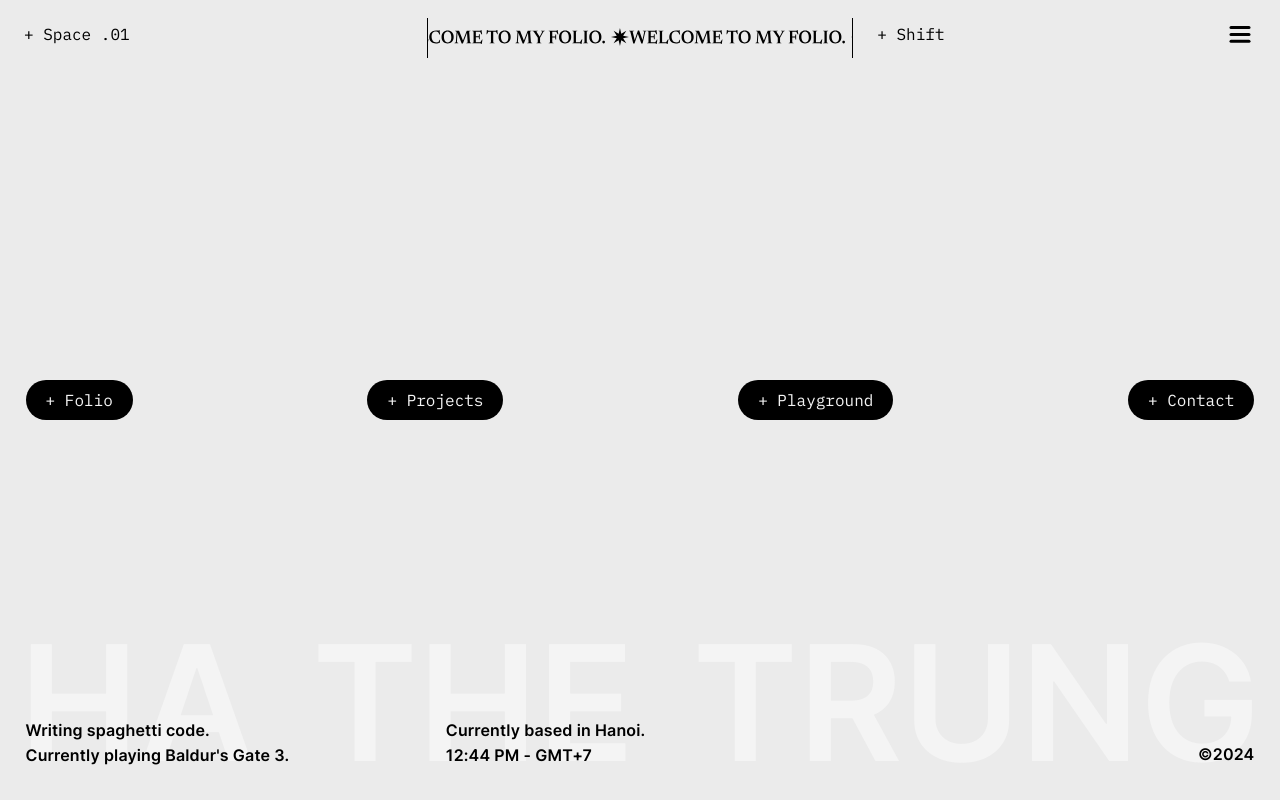
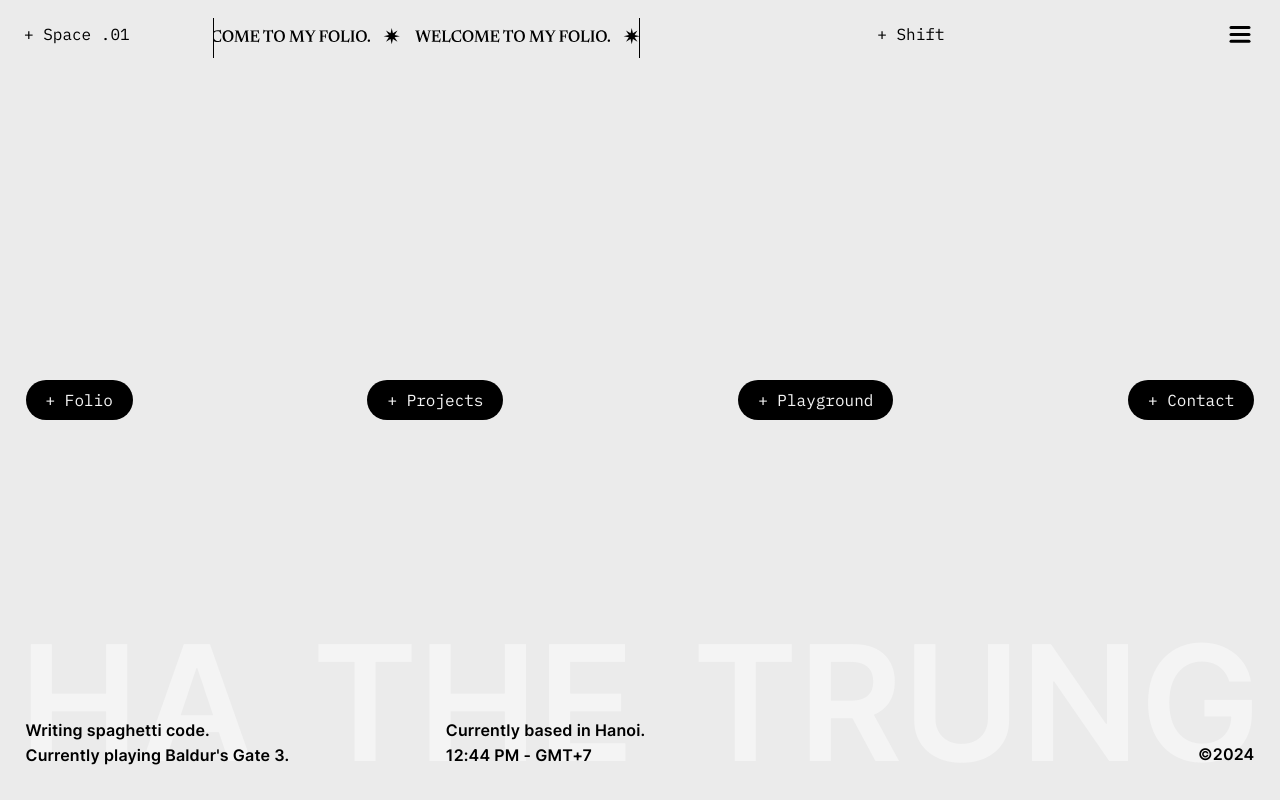
Before and after one commit to ta-ke-sh1/blueprint-main, a React (Create React App) app: page / in a window 1280 px wide. Built offline with nearby package versions, Linux system fonts and the light colour scheme.

Commit message:
small tweak

```diff
--- a/src/components/marquee/marquee.js
+++ b/src/components/marquee/marquee.js
@@ -68,67 +68,28 @@
 
 const Svg = (props) => {
   return (
-    <svg xmlns="http://www.w3.org/2000/svg" width={props.baseWidth} viewBox="0 0 240 18" fill="none" className="svg-box horizontal-item">
-      <path
-        d="M9.226 4.81132L5.54789 15.4245H4.28381L1.29919 3.62264L0 3.06604V2.66981H5.15286V3.06604L3.67811 3.60377L5.96925 12.9528H5.45133L8.91876 2.5566H10.2179L13.9751 13.1698L13.2465 13.3679L15.3445 3.60377L13.8961 3.06604V2.66981H17.6707V3.06604L16.4066 3.60377L13.6239 15.4245H12.3598L8.58518 4.99057L9.226 4.81132Z"
-        fill="black"
-      />
-      <path
-        d="M25.7584 6.20755V11.1509H24.9772L24.784 9.20755H20.588V8.15094H24.784L24.9772 6.20755H25.7584ZM28.111 6.30189L27.637 6.41509L25.8901 3.37736L26.5309 3.73585H20.588V2.66981H26.1798L27.2244 2.10377H27.4526L28.111 6.30189ZM26.1447 14.6132L28.0232 11.4057L28.4358 11.5283L27.7335 15.9528H27.4965L26.3729 15.3113H20.588V14.2453H26.6362L26.1447 14.6132ZM18.2354 15.3113V14.9151L19.5434 14.3868V3.59434L18.2354 3.06604V2.66981H21.8082V15.3113H18.2354Z"
-        fill="black"
-      />
+    <svg xmlns="http://www.w3.org/2000/svg" width={props.baseWidth - 15} viewBox="0 0 249 18" fill="none" className="svg-box horizontal-item" style={{
+      marginRight: '15px'
+    }}>
+      <path d="M9.226 4.81132L5.54789 15.4245H4.28381L1.29919 3.62264L0 3.06604V2.66981H5.15286V3.06604L3.67811 3.60377L5.96925 12.9528H5.45133L8.91876 2.5566H10.2179L13.9751 13.1698L13.2465 13.3679L15.3445 3.60377L13.8961 3.06604V2.66981H17.6707V3.06604L16.4066 3.60377L13.6239 15.4245H12.3598L8.58518 4.99057L9.226 4.81132Z" fill="black" />
+      <path d="M25.7584 6.20755V11.1509H24.9771L24.784 9.20755H20.588V8.15094H24.784L24.9771 6.20755H25.7584ZM28.111 6.30189L27.637 6.41509L25.8901 3.37736L26.5309 3.73585H20.588V2.66981H26.1798L27.2244 2.10377H27.4526L28.111 6.30189ZM26.1447 14.6132L28.0232 11.4057L28.4358 11.5283L27.7335 15.9528H27.4965L26.3729 15.3113H20.588V14.2453H26.6362L26.1447 14.6132ZM18.2354 15.3113V14.9151L19.5434 14.3868V3.59434L18.2354 3.06604V2.66981H21.8082V15.3113H18.2354Z" fill="black" />
       <path d="M38.6978 16H38.3993L37.2055 15.3113H31.9209V14.2453H37.9253L36.9772 14.6038L39.0489 11.1604L39.5054 11.283L38.6978 16ZM33.1411 3.59434V15.3113H29.5683V14.9151L30.8763 14.3868V3.59434L29.5683 3.06604V2.66981H34.4579V3.06604L33.1411 3.59434Z" fill="black" />
-      <path
-        d="M47.4488 14.4528C47.8467 14.4528 48.2271 14.4182 48.59 14.3491C48.9528 14.2736 49.342 14.1478 49.7575 13.9717L49.2396 14.3868L50.6968 11.6509H51.1883L50.8284 14.8208C50.3485 15.0409 49.778 15.2138 49.1167 15.3396C48.4554 15.4717 47.7472 15.5377 46.9923 15.5377C45.9623 15.5377 45.0318 15.3962 44.2008 15.1132C43.3756 14.8302 42.6705 14.4119 42.0852 13.8585C41.5 13.305 41.0523 12.6321 40.7422 11.8396C40.432 11.0409 40.2769 10.1289 40.2769 9.10377C40.2769 7.77044 40.5607 6.60377 41.1284 5.60377C41.6961 4.60377 42.5066 3.82704 43.56 3.27358C44.6134 2.72013 45.8716 2.4434 47.3347 2.4434C47.7034 2.4434 48.072 2.46855 48.4407 2.51887C48.8094 2.56289 49.2454 2.6478 49.7487 2.77358L49.1342 2.92453L50.2842 2.04717H50.5563L51.1357 6.62264L50.6353 6.73585L48.9323 3.69811L49.538 4.37736C49.064 4.0566 48.6221 3.83648 48.2125 3.71698C47.8087 3.59119 47.3786 3.5283 46.9221 3.5283C46.2257 3.5283 45.6112 3.63522 45.0786 3.84906C44.5461 4.0566 44.0984 4.36163 43.7356 4.76415C43.3786 5.16667 43.1064 5.66352 42.9192 6.25472C42.7319 6.84591 42.6383 7.52516 42.6383 8.29245C42.6383 9.31132 42.7553 10.2044 42.9894 10.9717C43.2293 11.7327 43.5658 12.3742 43.9989 12.8962C44.432 13.4119 44.9411 13.8019 45.5263 14.066C46.1116 14.3239 46.7524 14.4528 47.4488 14.4528Z"
-        fill="black"
-      />
-      <path
-        d="M58.7236 2.4434C59.6131 2.4434 60.4236 2.60063 61.1551 2.91509C61.8925 3.22327 62.5275 3.66667 63.06 4.24528C63.5926 4.81761 64.0022 5.50629 64.289 6.31132C64.5816 7.11006 64.7279 7.99685 64.7279 8.9717C64.7279 9.94025 64.5757 10.827 64.2714 11.6321C63.973 12.4308 63.5487 13.1226 62.9986 13.7075C62.4485 14.2925 61.7989 14.7453 61.0498 15.066C60.3007 15.3805 59.4756 15.5377 58.5743 15.5377C57.6848 15.5377 56.8713 15.3836 56.1339 15.0755C55.4024 14.761 54.7704 14.3176 54.2378 13.7453C53.7053 13.1667 53.2927 12.4748 53.0001 11.6698C52.7133 10.8648 52.57 9.97799 52.57 9.00943C52.57 8.04088 52.7192 7.15723 53.0177 6.35849C53.322 5.55346 53.7492 4.85849 54.2993 4.27358C54.8494 3.68868 55.499 3.23899 56.2481 2.92453C56.9971 2.60377 57.8223 2.4434 58.7236 2.4434ZM58.7323 14.4245C59.4521 14.4245 60.0813 14.2358 60.6197 13.8585C61.1639 13.4748 61.5853 12.9119 61.8837 12.1698C62.1881 11.4277 62.3402 10.5189 62.3402 9.4434C62.3402 8.16038 62.1793 7.08491 61.8574 6.21698C61.5355 5.34277 61.0908 4.68239 60.5231 4.23585C59.9554 3.78302 59.3029 3.5566 58.5655 3.5566C57.8457 3.5566 57.2137 3.74843 56.6694 4.13207C56.131 4.50943 55.7097 5.06918 55.4054 5.81132C55.1069 6.54717 54.9577 7.45597 54.9577 8.53774C54.9577 9.81446 55.1186 10.8899 55.4405 11.7642C55.7623 12.6384 56.2071 13.3019 56.7748 13.7547C57.3483 14.2013 58.0008 14.4245 58.7323 14.4245Z"
-        fill="black"
-      />
-      <path
-        d="M81.0159 14.3679L82.359 14.9151V15.3113H77.3466V14.9151L78.7248 14.4245L78.0401 4.41509L78.1542 4.43396L73.9406 15.4151H72.7116L68.3839 4.4717L68.498 4.45283L67.9538 14.3585L69.332 14.9151V15.3113H65.531V14.9151L66.918 14.3585L67.6202 3.66981L66.1981 3.06604V2.66981H70.1572L74.0898 12.783H73.8879L77.7943 2.66981H81.5338V3.06604L80.2083 3.59434L81.0159 14.3679Z"
-        fill="black"
-      />
-      <path
-        d="M90.8242 6.20755V11.1509H90.0429L89.8498 9.20755H85.6537V8.15094H89.8498L90.0429 6.20755H90.8242ZM93.1767 6.30189L92.7027 6.41509L90.9558 3.37736L91.5966 3.73585H85.6537V2.66981H91.2455L92.2901 2.10377H92.5184L93.1767 6.30189ZM91.2104 14.6132L93.089 11.4057L93.5015 11.5283L92.7993 15.9528H92.5623L91.4386 15.3113H85.6537V14.2453H91.702L91.2104 14.6132ZM83.3011 15.3113V14.9151L84.6091 14.3868V3.59434L83.3011 3.06604V2.66981H86.8739V15.3113H83.3011Z"
-        fill="black"
-      />
-      <path
-        d="M102 3.27358H104.265V14.3868L105.573 14.9151V15.3113H100.692V14.9151L102 14.3868V3.27358ZM107.671 3.73585H98.4451L99.4546 3.46226L98.0413 6.33962L97.5409 6.22641L97.9008 2H98.1642L99.5775 2.86792L98.647 2.66981H107.469L106.749 2.86792L108.163 2H108.426L108.786 6.22641L108.286 6.33962L106.872 3.46226L107.671 3.73585Z"
-        fill="black"
-      />
-      <path
-        d="M115.731 2.4434C116.621 2.4434 117.431 2.60063 118.163 2.91509C118.9 3.22327 119.535 3.66667 120.068 4.24528C120.6 4.81761 121.01 5.50629 121.297 6.31132C121.589 7.11006 121.735 7.99685 121.735 8.9717C121.735 9.94025 121.583 10.827 121.279 11.6321C120.98 12.4308 120.556 13.1226 120.006 13.7075C119.456 14.2925 118.806 14.7453 118.057 15.066C117.308 15.3805 116.483 15.5377 115.582 15.5377C114.692 15.5377 113.879 15.3836 113.141 15.0755C112.41 14.761 111.778 14.3176 111.245 13.7453C110.713 13.1667 110.3 12.4748 110.008 11.6698C109.721 10.8648 109.577 9.97799 109.577 9.00943C109.577 8.04088 109.727 7.15723 110.025 6.35849C110.329 5.55346 110.757 4.85849 111.307 4.27358C111.857 3.68868 112.507 3.23899 113.256 2.92453C114.005 2.60377 114.83 2.4434 115.731 2.4434ZM115.74 14.4245C116.46 14.4245 117.089 14.2358 117.627 13.8585C118.171 13.4748 118.593 12.9119 118.891 12.1698C119.196 11.4277 119.348 10.5189 119.348 9.4434C119.348 8.16038 119.187 7.08491 118.865 6.21698C118.543 5.34277 118.098 4.68239 117.531 4.23585C116.963 3.78302 116.31 3.5566 115.573 3.5566C114.853 3.5566 114.221 3.74843 113.677 4.13207C113.139 4.50943 112.717 5.06918 112.413 5.81132C112.114 6.54717 111.965 7.45597 111.965 8.53774C111.965 9.81446 112.126 10.8899 112.448 11.7642C112.77 12.6384 113.215 13.3019 113.782 13.7547C114.356 14.2013 115.008 14.4245 115.74 14.4245Z"
-        fill="black"
-      />
-      <path
-        d="M141.967 14.3679L143.31 14.9151V15.3113H138.297V14.9151L139.676 14.4245L138.991 4.41509L139.105 4.43396L134.892 15.4151H133.663L129.335 4.4717L129.449 4.45283L128.905 14.3585L130.283 14.9151V15.3113H126.482V14.9151L127.869 14.3585L128.571 3.66981L127.149 3.06604V2.66981H131.108L135.041 12.783H134.839L138.745 2.66981H142.485V3.06604L141.159 3.59434L141.967 14.3679Z"
-        fill="black"
-      />
-      <path
-        d="M144.7 3.62264L143.436 3.06604V2.66981H148.834V3.06604L147.395 3.60377L151.046 9.22641L150.423 9.19811L153.408 3.60377L152.021 3.06604V2.66981H155.848V3.06604L154.584 3.60377L151.09 9.73585V14.3868L152.398 14.9151V15.3113H147.518V14.9151L148.826 14.3868V9.77358L144.7 3.62264Z"
-        fill="black"
-      />
-      <path
-        d="M167.196 6.53774V11.4811H166.415L166.222 9.53774H162.096V8.4717H166.222L166.415 6.53774H167.196ZM168.486 2.10377H168.688L169.347 6.30189L168.873 6.41509L167.126 3.37736L168.162 3.73585H161.92V2.66981H167.433L168.486 2.10377ZM163.29 2.66981V14.3868L164.606 14.9151V15.3113H159.717V14.9151L161.025 14.3868V3.59434L159.717 3.06604V2.66981H163.29Z"
-        fill="black"
-      />
-      <path
-        d="M176.219 2.4434C177.109 2.4434 177.919 2.60063 178.651 2.91509C179.388 3.22327 180.023 3.66667 180.556 4.24528C181.088 4.81761 181.498 5.50629 181.785 6.31132C182.077 7.11006 182.223 7.99685 182.223 8.9717C182.223 9.94025 182.071 10.827 181.767 11.6321C181.468 12.4308 181.044 13.1226 180.494 13.7075C179.944 14.2925 179.294 14.7453 178.545 15.066C177.796 15.3805 176.971 15.5377 176.07 15.5377C175.18 15.5377 174.367 15.3836 173.629 15.0755C172.898 14.761 172.266 14.3176 171.733 13.7453C171.201 13.1667 170.788 12.4748 170.496 11.6698C170.209 10.8648 170.065 9.97799 170.065 9.00943C170.065 8.04088 170.215 7.15723 170.513 6.35849C170.817 5.55346 171.245 4.85849 171.795 4.27358C172.345 3.68868 172.995 3.23899 173.744 2.92453C174.493 2.60377 175.318 2.4434 176.219 2.4434ZM176.228 14.4245C176.948 14.4245 177.577 14.2358 178.115 13.8585C178.659 13.4748 179.081 12.9119 179.379 12.1698C179.684 11.4277 179.836 10.5189 179.836 9.4434C179.836 8.16038 179.675 7.08491 179.353 6.21698C179.031 5.34277 178.586 4.68239 178.019 4.23585C177.451 3.78302 176.798 3.5566 176.061 3.5566C175.341 3.5566 174.709 3.74843 174.165 4.13207C173.627 4.50943 173.205 5.06918 172.901 5.81132C172.602 6.54717 172.453 7.45597 172.453 8.53774C172.453 9.81446 172.614 10.8899 172.936 11.7642C173.258 12.6384 173.703 13.3019 174.27 13.7547C174.844 14.2013 175.496 14.4245 176.228 14.4245Z"
-        fill="black"
-      />
+      <path d="M47.4488 14.4528C47.8467 14.4528 48.2271 14.4182 48.59 14.3491C48.9528 14.2736 49.342 14.1478 49.7575 13.9717L49.2396 14.3868L50.6968 11.6509H51.1883L50.8284 14.8208C50.3485 15.0409 49.778 15.2138 49.1167 15.3396C48.4554 15.4717 47.7472 15.5377 46.9923 15.5377C45.9623 15.5377 45.0318 15.3962 44.2008 15.1132C43.3756 14.8302 42.6705 14.4119 42.0852 13.8585C41.5 13.305 41.0523 12.6321 40.7422 11.8396C40.432 11.0409 40.2769 10.1289 40.2769 9.10377C40.2769 7.77044 40.5607 6.60377 41.1284 5.60377C41.6961 4.60377 42.5066 3.82704 43.56 3.27358C44.6134 2.72013 45.8716 2.4434 47.3347 2.4434C47.7034 2.4434 48.072 2.46855 48.4407 2.51887C48.8094 2.56289 49.2454 2.6478 49.7487 2.77358L49.1342 2.92453L50.2842 2.04717H50.5563L51.1357 6.62264L50.6353 6.73585L48.9323 3.69811L49.538 4.37736C49.064 4.0566 48.6221 3.83648 48.2125 3.71698C47.8087 3.59119 47.3786 3.5283 46.9221 3.5283C46.2257 3.5283 45.6112 3.63522 45.0786 3.84906C44.5461 4.0566 44.0984 4.36163 43.7356 4.76415C43.3786 5.16667 43.1064 5.66352 42.9192 6.25472C42.7319 6.84591 42.6383 7.52516 42.6383 8.29245C42.6383 9.31132 42.7553 10.2044 42.9894 10.9717C43.2293 11.7327 43.5658 12.3742 43.9989 12.8962C44.432 13.412 44.9411 13.8019 45.5263 14.066C46.1116 14.3239 46.7524 14.4528 47.4488 14.4528Z" fill="black" />
+      <path d="M58.7235 2.4434C59.6131 2.4434 60.4236 2.60063 61.1551 2.91509C61.8925 3.22327 62.5275 3.66667 63.06 4.24528C63.5926 4.81761 64.0022 5.50629 64.289 6.31132C64.5816 7.11006 64.7279 7.99685 64.7279 8.9717C64.7279 9.94025 64.5757 10.827 64.2714 11.6321C63.973 12.4308 63.5487 13.1226 62.9986 13.7075C62.4485 14.2925 61.7989 14.7453 61.0498 15.066C60.3007 15.3805 59.4756 15.5377 58.5743 15.5377C57.6848 15.5377 56.8713 15.3836 56.1339 15.0755C55.4024 14.761 54.7704 14.3176 54.2378 13.7453C53.7053 13.1667 53.2927 12.4748 53.0001 11.6698C52.7133 10.8648 52.57 9.97799 52.57 9.00943C52.57 8.04088 52.7192 7.15723 53.0177 6.35849C53.322 5.55346 53.7492 4.85849 54.2993 4.27358C54.8494 3.68868 55.499 3.23899 56.2481 2.92453C56.9972 2.60377 57.8223 2.4434 58.7235 2.4434ZM58.7323 14.4245C59.4521 14.4245 60.0813 14.2358 60.6197 13.8585C61.1639 13.4748 61.5853 12.9119 61.8837 12.1698C62.188 11.4277 62.3402 10.5189 62.3402 9.4434C62.3402 8.16038 62.1793 7.08491 61.8574 6.21698C61.5355 5.34277 61.0908 4.68239 60.5231 4.23585C59.9554 3.78302 59.3029 3.5566 58.5655 3.5566C57.8457 3.5566 57.2137 3.74843 56.6694 4.13207C56.131 4.50943 55.7097 5.06918 55.4054 5.81132C55.1069 6.54717 54.9577 7.45597 54.9577 8.53774C54.9577 9.81447 55.1186 10.8899 55.4405 11.7642C55.7623 12.6384 56.2071 13.3019 56.7748 13.7547C57.3483 14.2013 58.0008 14.4245 58.7323 14.4245Z" fill="black" />
+      <path d="M81.0159 14.3679L82.359 14.9151V15.3113H77.3466V14.9151L78.7248 14.4245L78.0401 4.41509L78.1542 4.43396L73.9406 15.4151H72.7116L68.3839 4.4717L68.498 4.45283L67.9538 14.3585L69.332 14.9151V15.3113H65.531V14.9151L66.918 14.3585L67.6202 3.66981L66.1981 3.06604V2.66981H70.1572L74.0898 12.783H73.8879L77.7943 2.66981H81.5338V3.06604L80.2083 3.59434L81.0159 14.3679Z" fill="black" />
+      <path d="M90.8242 6.20755V11.1509H90.0429L89.8498 9.20755H85.6537V8.15094H89.8498L90.0429 6.20755H90.8242ZM93.1767 6.30189L92.7027 6.41509L90.9558 3.37736L91.5966 3.73585H85.6537V2.66981H91.2455L92.2901 2.10377H92.5184L93.1767 6.30189ZM91.2104 14.6132L93.089 11.4057L93.5015 11.5283L92.7993 15.9528H92.5623L91.4386 15.3113H85.6537V14.2453H91.702L91.2104 14.6132ZM83.3011 15.3113V14.9151L84.6091 14.3868V3.59434L83.3011 3.06604V2.66981H86.8739V15.3113H83.3011Z" fill="black" />
+      <path d="M102 3.27358H104.265V14.3868L105.573 14.9151V15.3113H100.692V14.9151L102 14.3868V3.27358ZM107.671 3.73585H98.4451L99.4546 3.46226L98.0413 6.33962L97.5409 6.22641L97.9008 2H98.1642L99.5775 2.86792L98.647 2.66981H107.469L106.749 2.86792L108.163 2H108.426L108.786 6.22641L108.286 6.33962L106.872 3.46226L107.671 3.73585Z" fill="black" />
+      <path d="M115.731 2.4434C116.621 2.4434 117.431 2.60063 118.163 2.91509C118.9 3.22327 119.535 3.66667 120.068 4.24528C120.6 4.81761 121.01 5.50629 121.297 6.31132C121.589 7.11006 121.735 7.99685 121.735 8.9717C121.735 9.94025 121.583 10.827 121.279 11.6321C120.98 12.4308 120.556 13.1226 120.006 13.7075C119.456 14.2925 118.806 14.7453 118.057 15.066C117.308 15.3805 116.483 15.5377 115.582 15.5377C114.692 15.5377 113.879 15.3836 113.141 15.0755C112.41 14.761 111.778 14.3176 111.245 13.7453C110.713 13.1667 110.3 12.4748 110.008 11.6698C109.721 10.8648 109.577 9.97799 109.577 9.00943C109.577 8.04088 109.727 7.15723 110.025 6.35849C110.329 5.55346 110.757 4.85849 111.307 4.27358C111.857 3.68868 112.507 3.23899 113.256 2.92453C114.005 2.60377 114.83 2.4434 115.731 2.4434ZM115.74 14.4245C116.46 14.4245 117.089 14.2358 117.627 13.8585C118.171 13.4748 118.593 12.9119 118.891 12.1698C119.196 11.4277 119.348 10.5189 119.348 9.4434C119.348 8.16038 119.187 7.08491 118.865 6.21698C118.543 5.34277 118.098 4.68239 117.531 4.23585C116.963 3.78302 116.31 3.5566 115.573 3.5566C114.853 3.5566 114.221 3.74843 113.677 4.13207C113.139 4.50943 112.717 5.06918 112.413 5.81132C112.114 6.54717 111.965 7.45597 111.965 8.53774C111.965 9.81447 112.126 10.8899 112.448 11.7642C112.77 12.6384 113.215 13.3019 113.782 13.7547C114.356 14.2013 115.008 14.4245 115.74 14.4245Z" fill="black" />
+      <path d="M141.967 14.3679L143.31 14.9151V15.3113H138.297V14.9151L139.676 14.4245L138.991 4.41509L139.105 4.43396L134.892 15.4151H133.663L129.335 4.4717L129.449 4.45283L128.905 14.3585L130.283 14.9151V15.3113H126.482V14.9151L127.869 14.3585L128.571 3.66981L127.149 3.06604V2.66981H131.108L135.041 12.783H134.839L138.745 2.66981H142.485V3.06604L141.159 3.59434L141.967 14.3679Z" fill="black" />
+      <path d="M144.7 3.62264L143.436 3.06604V2.66981H148.834V3.06604L147.395 3.60377L151.046 9.22641L150.423 9.19811L153.408 3.60377L152.021 3.06604V2.66981H155.848V3.06604L154.584 3.60377L151.09 9.73585V14.3868L152.398 14.9151V15.3113H147.518V14.9151L148.826 14.3868V9.77358L144.7 3.62264Z" fill="black" />
+      <path d="M167.196 6.53774V11.4811H166.415L166.222 9.53773H162.096V8.4717H166.222L166.415 6.53774H167.196ZM168.486 2.10377H168.688L169.347 6.30189L168.873 6.41509L167.126 3.37736L168.162 3.73585H161.92V2.66981H167.433L168.486 2.10377ZM163.29 2.66981V14.3868L164.606 14.9151V15.3113H159.717V14.9151L161.025 14.3868V3.59434L159.717 3.06604V2.66981H163.29Z" fill="black" />
+      <path d="M176.219 2.4434C177.109 2.4434 177.919 2.60063 178.651 2.91509C179.388 3.22327 180.023 3.66667 180.556 4.24528C181.088 4.81761 181.498 5.50629 181.785 6.31132C182.077 7.11006 182.223 7.99685 182.223 8.9717C182.223 9.94025 182.071 10.827 181.767 11.6321C181.468 12.4308 181.044 13.1226 180.494 13.7075C179.944 14.2925 179.294 14.7453 178.545 15.066C177.796 15.3805 176.971 15.5377 176.07 15.5377C175.18 15.5377 174.367 15.3836 173.629 15.0755C172.898 14.761 172.266 14.3176 171.733 13.7453C171.201 13.1667 170.788 12.4748 170.496 11.6698C170.209 10.8648 170.065 9.97799 170.065 9.00943C170.065 8.04088 170.215 7.15723 170.513 6.35849C170.817 5.55346 171.245 4.85849 171.795 4.27358C172.345 3.68868 172.995 3.23899 173.744 2.92453C174.493 2.60377 175.318 2.4434 176.219 2.4434ZM176.228 14.4245C176.948 14.4245 177.577 14.2358 178.115 13.8585C178.659 13.4748 179.081 12.9119 179.379 12.1698C179.684 11.4277 179.836 10.5189 179.836 9.4434C179.836 8.16038 179.675 7.08491 179.353 6.21698C179.031 5.34277 178.586 4.68239 178.019 4.23585C177.451 3.78302 176.798 3.5566 176.061 3.5566C175.341 3.5566 174.709 3.74843 174.165 4.13207C173.627 4.50943 173.205 5.06918 172.901 5.81132C172.602 6.54717 172.453 7.45597 172.453 8.53774C172.453 9.81447 172.614 10.8899 172.936 11.7642C173.258 12.6384 173.703 13.3019 174.27 13.7547C174.844 14.2013 175.496 14.4245 176.228 14.4245Z" fill="black" />
       <path d="M192.541 16H192.242L191.049 15.3113H185.764V14.2453H191.768L190.82 14.6038L192.892 11.1604L193.349 11.283L192.541 16ZM186.984 3.59434V15.3113H183.412V14.9151L184.719 14.3868V3.59434L183.412 3.06604V2.66981H188.301V3.06604L186.984 3.59434Z" fill="black" />
       <path d="M199.12 14.9151V15.3113H194.23V14.9151L195.538 14.3868V3.59434L194.23 3.06604V2.66981H199.12V3.06604L197.803 3.59434V14.3868L199.12 14.9151Z" fill="black" />
-      <path
-        d="M206.463 2.4434C207.353 2.4434 208.163 2.60063 208.895 2.91509C209.632 3.22327 210.267 3.66667 210.8 4.24528C211.332 4.81761 211.742 5.50629 212.029 6.31132C212.321 7.11006 212.467 7.99685 212.467 8.9717C212.467 9.94025 212.315 10.827 212.011 11.6321C211.712 12.4308 211.288 13.1226 210.738 13.7075C210.188 14.2925 209.538 14.7453 208.789 15.066C208.04 15.3805 207.215 15.5377 206.314 15.5377C205.424 15.5377 204.611 15.3836 203.873 15.0755C203.142 14.761 202.51 14.3176 201.977 13.7453C201.445 13.1667 201.032 12.4748 200.74 11.6698C200.453 10.8648 200.309 9.97799 200.309 9.00943C200.309 8.04088 200.459 7.15723 200.757 6.35849C201.061 5.55346 201.489 4.85849 202.039 4.27358C202.589 3.68868 203.238 3.23899 203.988 2.92453C204.737 2.60377 205.562 2.4434 206.463 2.4434ZM206.472 14.4245C207.192 14.4245 207.821 14.2358 208.359 13.8585C208.903 13.4748 209.325 12.9119 209.623 12.1698C209.928 11.4277 210.08 10.5189 210.08 9.4434C210.08 8.16038 209.919 7.08491 209.597 6.21698C209.275 5.34277 208.83 4.68239 208.263 4.23585C207.695 3.78302 207.042 3.5566 206.305 3.5566C205.585 3.5566 204.953 3.74843 204.409 4.13207C203.871 4.50943 203.449 5.06918 203.145 5.81132C202.846 6.54717 202.697 7.45597 202.697 8.53774C202.697 9.81446 202.858 10.8899 203.18 11.7642C203.502 12.6384 203.947 13.3019 204.514 13.7547C205.088 14.2013 205.74 14.4245 206.472 14.4245Z"
-        fill="black"
-      />
-      <path
-        d="M214.683 12.6981C215.064 12.6981 215.377 12.8333 215.623 13.1038C215.874 13.3742 216 13.7013 216 14.0849C216 14.4748 215.874 14.805 215.623 15.0755C215.377 15.3459 215.064 15.4811 214.683 15.4811C214.303 15.4811 213.987 15.3459 213.735 15.0755C213.484 14.805 213.358 14.4748 213.358 14.0849C213.358 13.7013 213.484 13.3742 213.735 13.1038C213.987 12.8333 214.303 12.6981 214.683 12.6981Z"
-        fill="black"
-      />
-      <path d="M231 0L232.316 5.82398L237.364 2.63604L234.176 7.68445L240 9L234.176 10.3155L237.364 15.364L232.316 12.176L231 18L229.684 12.176L224.636 15.364L227.824 10.3155L222 9L227.824 7.68445L224.636 2.63604L229.684 5.82398L231 0Z" fill="black" />
+      <path d="M206.463 2.4434C207.353 2.4434 208.163 2.60063 208.895 2.91509C209.632 3.22327 210.267 3.66667 210.8 4.24528C211.332 4.81761 211.742 5.50629 212.029 6.31132C212.321 7.11006 212.467 7.99685 212.467 8.9717C212.467 9.94025 212.315 10.827 212.011 11.6321C211.712 12.4308 211.288 13.1226 210.738 13.7075C210.188 14.2925 209.538 14.7453 208.789 15.066C208.04 15.3805 207.215 15.5377 206.314 15.5377C205.424 15.5377 204.611 15.3836 203.873 15.0755C203.142 14.761 202.51 14.3176 201.977 13.7453C201.445 13.1667 201.032 12.4748 200.74 11.6698C200.453 10.8648 200.309 9.97799 200.309 9.00943C200.309 8.04088 200.459 7.15723 200.757 6.35849C201.061 5.55346 201.489 4.85849 202.039 4.27358C202.589 3.68868 203.238 3.23899 203.988 2.92453C204.737 2.60377 205.562 2.4434 206.463 2.4434ZM206.472 14.4245C207.192 14.4245 207.821 14.2358 208.359 13.8585C208.903 13.4748 209.325 12.9119 209.623 12.1698C209.928 11.4277 210.08 10.5189 210.08 9.4434C210.08 8.16038 209.919 7.08491 209.597 6.21698C209.275 5.34277 208.83 4.68239 208.263 4.23585C207.695 3.78302 207.042 3.5566 206.305 3.5566C205.585 3.5566 204.953 3.74843 204.409 4.13207C203.871 4.50943 203.449 5.06918 203.145 5.81132C202.846 6.54717 202.697 7.45597 202.697 8.53774C202.697 9.81447 202.858 10.8899 203.18 11.7642C203.502 12.6384 203.947 13.3019 204.514 13.7547C205.088 14.2013 205.74 14.4245 206.472 14.4245Z" fill="black" />
+      <path d="M214.683 12.6981C215.064 12.6981 215.377 12.8333 215.623 13.1038C215.874 13.3742 216 13.7013 216 14.0849C216 14.4748 215.874 14.805 215.623 15.0755C215.377 15.3459 215.064 15.4811 214.683 15.4811C214.303 15.4811 213.987 15.3459 213.735 15.0755C213.484 14.805 213.358 14.4748 213.358 14.0849C213.358 13.7013 213.484 13.3742 213.735 13.1038C213.987 12.8333 214.303 12.6981 214.683 12.6981Z" fill="black" />
+      <path d="M240 0L241.316 5.82398L246.364 2.63604L243.176 7.68445L249 9L243.176 10.3155L246.364 15.364L241.316 12.176L240 18L238.684 12.176L233.636 15.364L236.824 10.3155L231 9L236.824 7.68445L233.636 2.63604L238.684 5.82398L240 0Z" fill="black" />
+
     </svg>
   );
 };
--- a/src/components/navigation/navigationBar.js
+++ b/src/components/navigation/navigationBar.js
@@ -113,10 +113,11 @@
                   </div>
                 </Link>
               </Grid>
-              <Grid item xs={12} sm={2}></Grid>
+
               <Grid item xs={12} sm={4}>
                 <MarqueTrack />
               </Grid>
+              <Grid item xs={12} sm={2}></Grid>
               <Grid item xs={12} sm={2}>
                 <div className="nav-item med nav-btn regular" onClick={changeColor} style={{ zIndex: 10 }}>
                   + Shift
```
